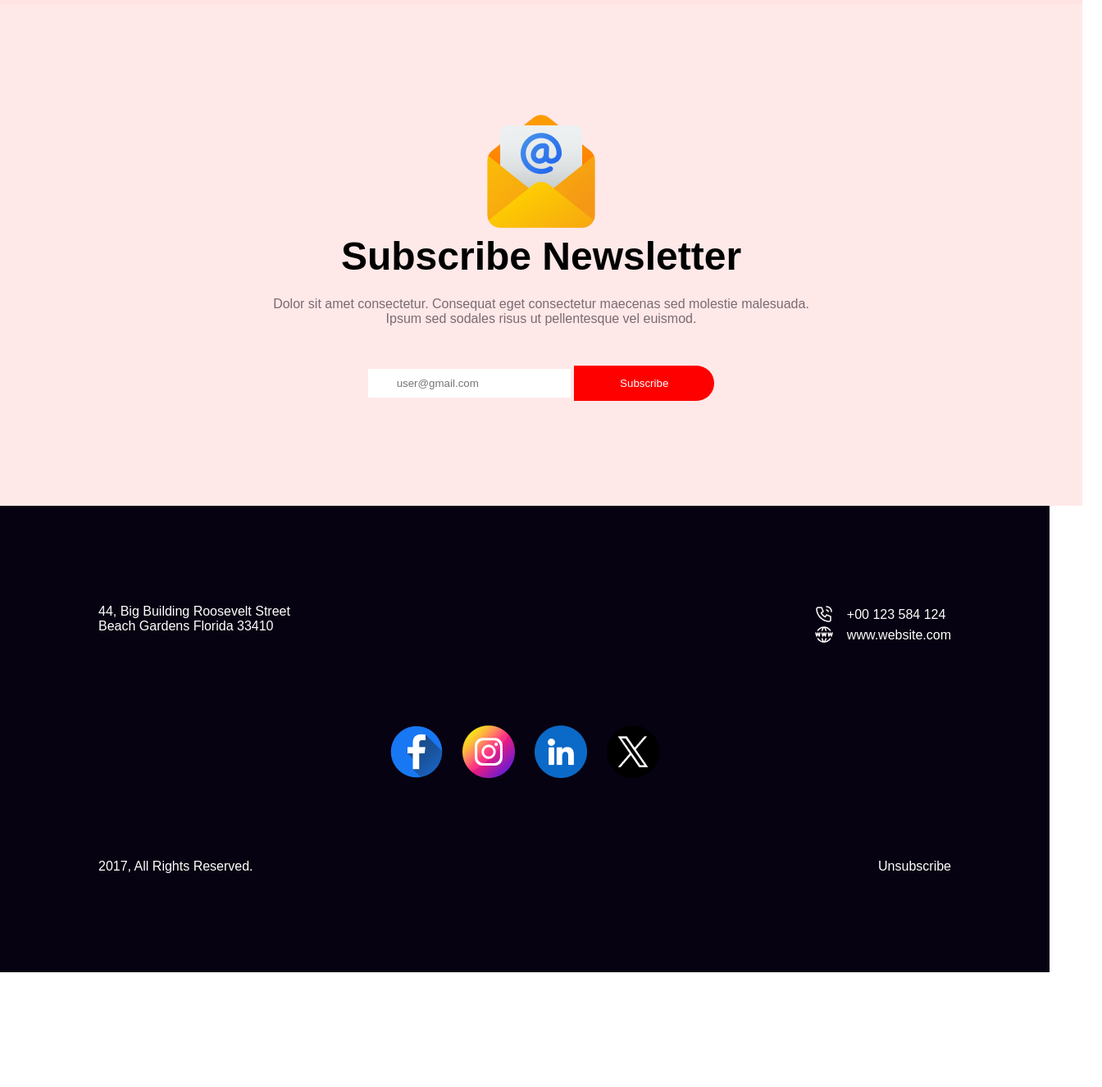
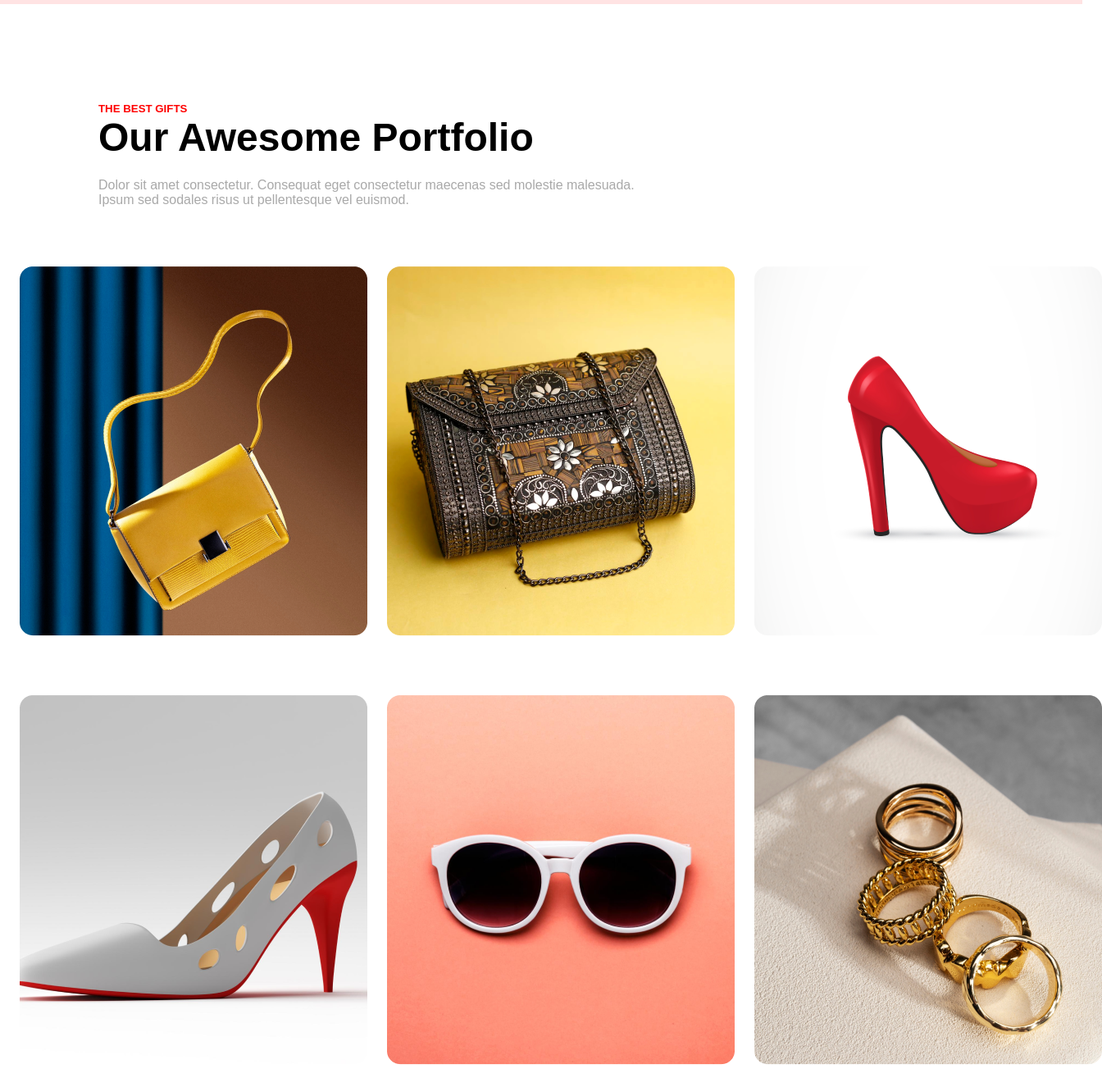
Before and after one commit to sheikhhasinur69/new-year, a plain HTML site: page index.html in a window 1280 px wide. Shown: the part 3120-4446 px from the top of the page at 82% size, 1344 px wide, since content can reach past the window. Before the commit the page ends 4306 px from the top, so only its background shows below. Drawn offline with Linux system fonts and the light colour scheme.

Commit message:
portfolio section done

```diff
--- a/index.html
+++ b/index.html
@@ -50,6 +50,26 @@
         </div>
     </section>
 
+    <!-- Portfolio section -->
+    <section>
+        <div class="portfolio-section">
+            <h5 class="portfolio-subtitle">THE BEST GIFTS</h5>
+            <h1 class="portfolio-title">Our Awesome Portfolio</h1>
+            <p>Dolor sit amet consectetur. Consequat eget consectetur maecenas sed molestie malesuada. <br> Ipsum sed sodales risus ut pellentesque vel euismod. </p>
+
+        </div>
+        <div class="portfolio-img-first-row">
+            <img src="resources/Rectangle 3.png" alt="">
+            <img src="resources/Rectangle 4.png" alt="">
+            <img src="resources/Rectangle 5.png" alt="">
+        </div>
+        <div class="portfolio-img-second-row">
+            <img src="resources/Rectangle 6.png" alt="">
+            <img src="resources/Rectangle 7.png" alt="">
+            <img src="resources/Rectangle 8.png" alt="">
+        </div>
+    </section>
+
     <!-- Subscribe section -->
     <section>
         <div class="subscribe-section">
--- a/style.css
+++ b/style.css
@@ -114,7 +114,37 @@
     font-weight: bold;
     cursor: pointer;
 }
+/* portfolio section */
+.portfolio-section{
+    display: flex;
+    flex-direction: column;
+    margin-left: 120px;
+}
+.portfolio-title{
+    font-size: 48px;
+}
+.portfolio-subtitle{
+    color: #FF0000;
+    margin-top: 120px;
+}
+.portfolio-section p{
+    color: darkgrey;
+    margin-top: 22px;
+    margin-bottom: 48px;
+}
 
+.portfolio-img-first-row{
+    display: flex;
+    gap: 24px;
+    margin-bottom: 24px;
+    padding: 24px;
+}
+.portfolio-img-second-row{
+    display: flex;
+    gap: 24px;
+    margin-bottom: 24px;
+    padding: 24px;
+}
 
 /* subscribe section */
 .subscribe-section{
```
